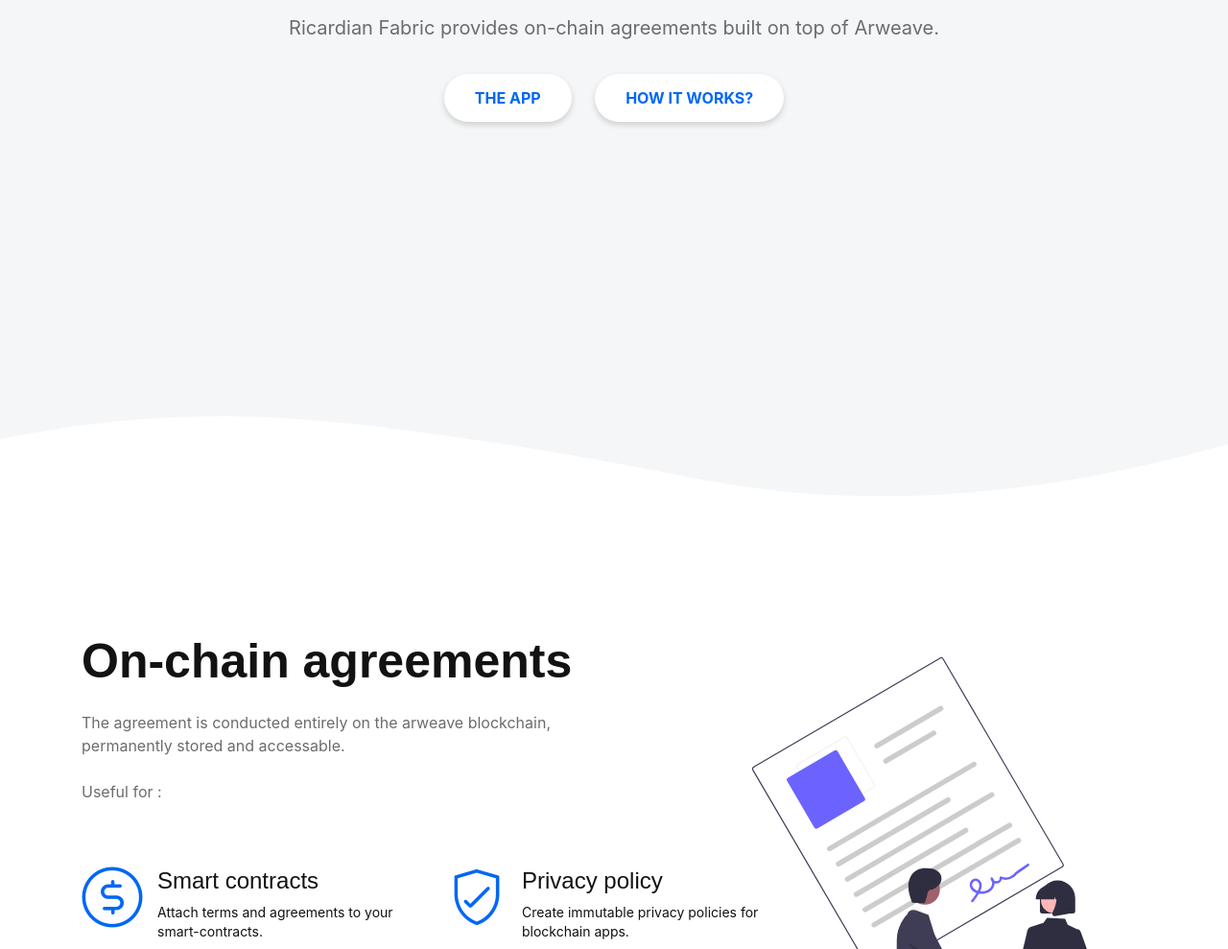
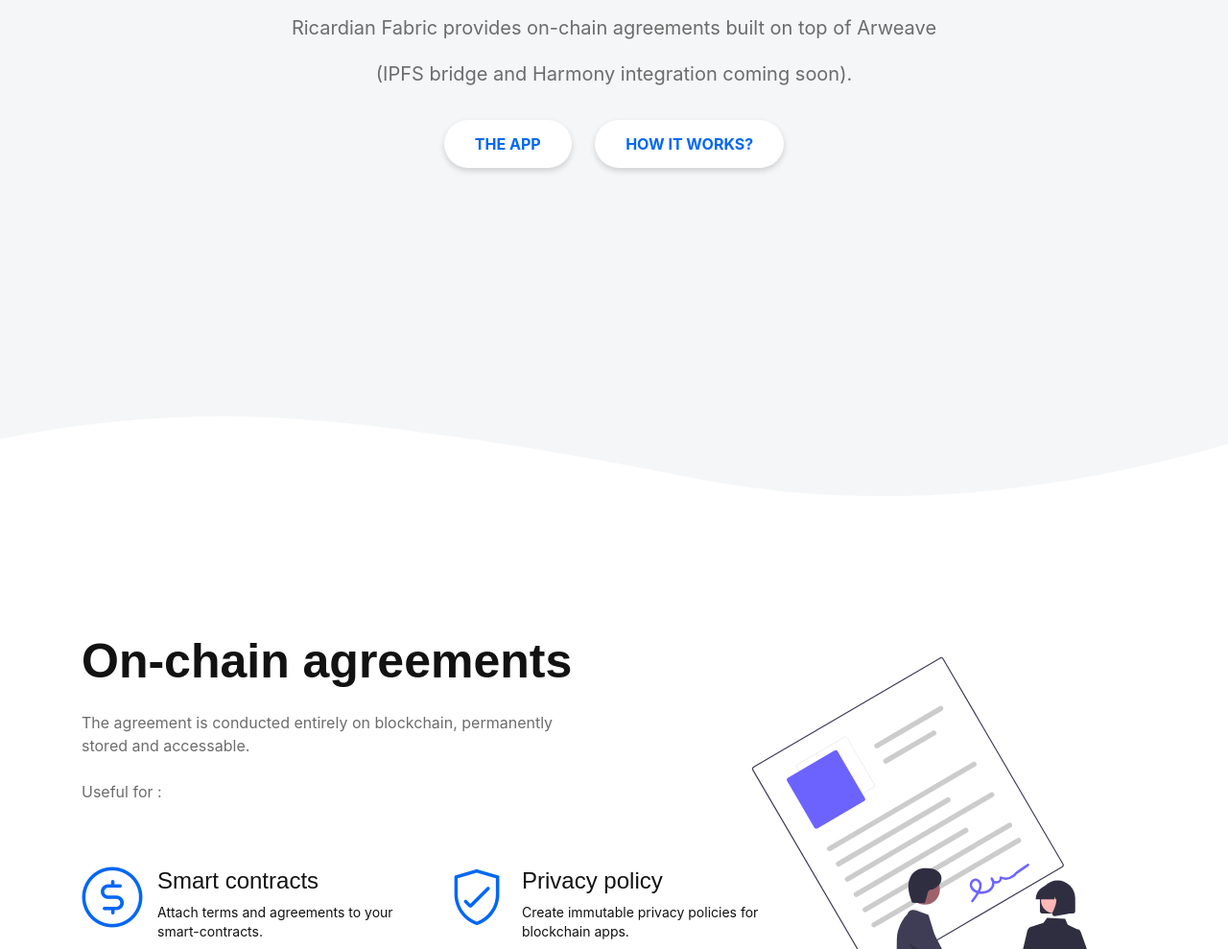
Before and after one commit to StrawberryChocolateFudge/RF-Landingpage, a website built with Parcel: page index.html in a window 1280 px wide. Shown: the part 308-1297 px from the top of the page at 96% size. Built offline with nearby package versions, Linux system fonts and the light colour scheme; a web font is replaced by a local one.

Commit message:
updat, text changes

```diff
--- a/index.html
+++ b/index.html
@@ -87,8 +87,10 @@
                   An agreement protocol for the new open web.
                 </h3>
                 <p class="text">
-                  Ricardian Fabric provides on-chain agreements built on top of
-                  Arweave.
+                  Ricardian Fabric provides on-chain agreements built on top of Arweave
+                </p>
+                <p class="text">
+                  (IPFS bridge and Harmony integration coming soon).
                 </p>
                 <ul class="header-btn">
                   <li>
@@ -133,7 +135,7 @@
             <div class="section-title pb-10">
               <h4 class="title">On-chain agreements</h4>
               <p class="text">
-                The agreement is conducted entirely on the arweave blockchain,
+                The agreement is conducted entirely on blockchain,
                 permanently stored and accessable.
               </p>
               <p class="text">Useful for :</p>
```
